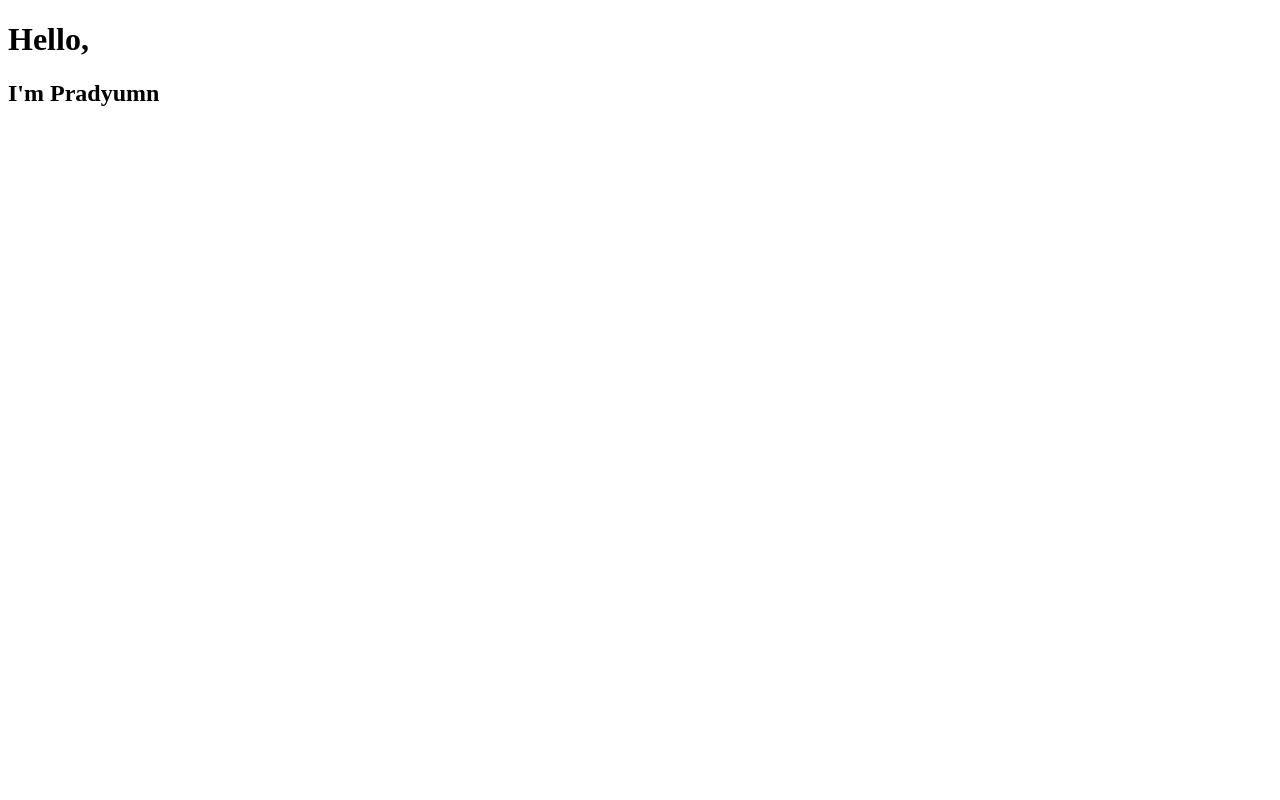
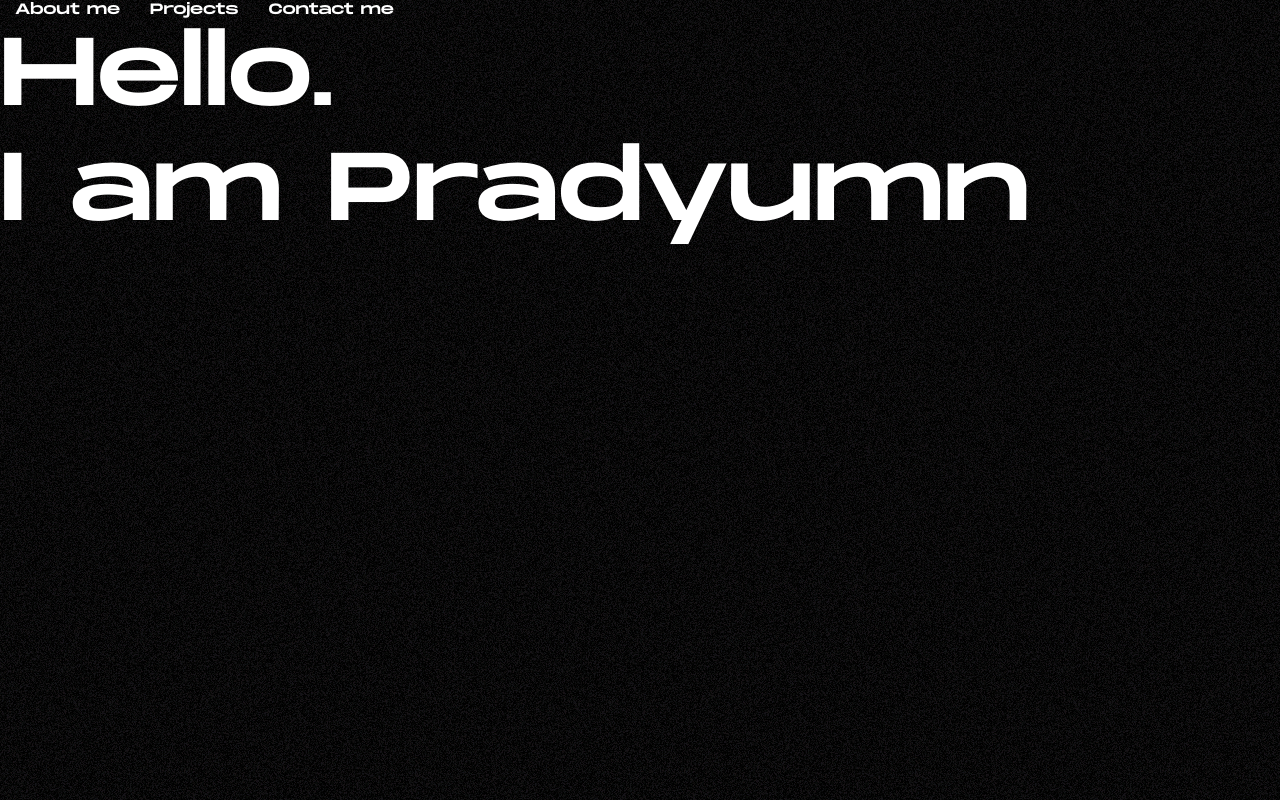
Before and after one commit to Pradyumn/pradyumn.github.io, a plain HTML site: page index.html in a window 1280 px wide. Drawn offline with Linux system fonts and the light colour scheme.

Commit message:
[ADD]: background and font
- static animation background
- monument font

```diff
--- /dev/null
+++ b/css/background.css
@@ -0,0 +1,38 @@
+body {
+    margin: 0;
+    padding: 0;
+    min-height: 100vh;
+    background: #000 url("../img/noise.png");
+    animation: static 0.5s linear infinite;
+}
+
+header {
+    display: flex;
+    align-items: flex-end;
+}
+
+header ul {
+    display: flex;
+    flex-direction: row;
+    align-items: flex-end;
+}
+
+header ul li {
+    padding: 0 15px;
+    font-size: 15px;
+}
+
+.container {
+    padding: 0;
+    background-color: rgba(0, 0, 0, 0.9);
+    height: 100vh;
+}
+
+@keyframes static {
+    0% {
+        background-position: 0 0;
+    }
+    100% {
+        background-position: 100% 100%;
+    }
+}
--- /dev/null
+++ b/css/main.css
@@ -0,0 +1,21 @@
+@font-face {
+    font-family: monument;
+    src: url("./MonumentExtended-Regular.otf") format("opentype");
+}
+
+@font-face {
+    font-family: monument;
+    font-weight: bold;
+    src: url("./MonumentExtended-Ultrabold.otf") format("opentype");
+}
+
+* {
+    margin: 0;
+    padding: 0;
+    list-style: none;
+}
+
+body {
+    font-family: monument, sans-serif;
+    color: #fff;
+}
--- /dev/null
+++ b/css/style.css
@@ -0,0 +1,9 @@
+#intro {
+    margin: auto;
+}
+
+#intro span {
+    display: block;
+    font-size: 96px;
+    font-weight: lighter;
+}
--- a/index.html
+++ b/index.html
@@ -4,10 +4,25 @@
     <meta charset="UTF-8">
     <meta name="viewport" content="width=device-width, initial-scale=1.0">
     <meta http-equiv="X-UA-Compatible" content="ie=edge">
+    <link rel="stylesheet" href="./css/main.css">
+    <link rel="stylesheet" href="./css/background.css">
+    <link rel="stylesheet" href="./css/logo.css">
+    <link rel="stylesheet" href="./css/style.css">
     <title>Pradyumn</title>
 </head>
 <body>
-    <h1>Hello,</h1>
-    <h2>I'm Pradyumn</h2>
+    <div class="container">
+        <header>
+            <ul>
+                <li>About me</li>
+                <li>Projects</li>
+                <li>Contact me</li>
+            </ul>
+        </header>
+        <div id="intro">
+            <span>Hello.</span>
+            <span>I am Pradyumn</span>
+        </div>
+    </div>
 </body>
 </html>
```
Also changed, not shown: css/MonumentExtended-Regular.otf (added), css/MonumentExtended-Ultrabold.otf (added), css/logo.css (added), img/noise.png (added).
